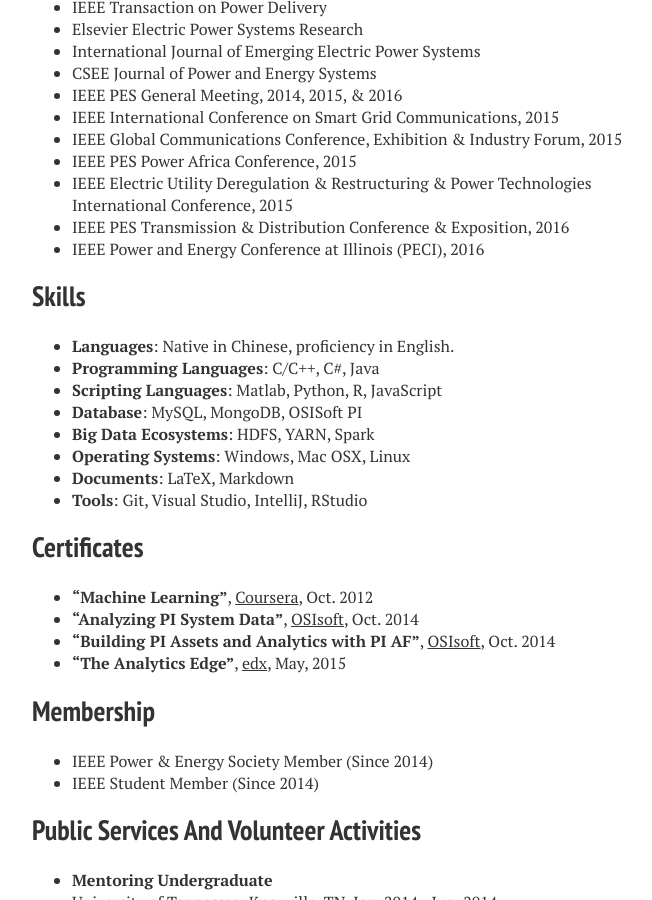
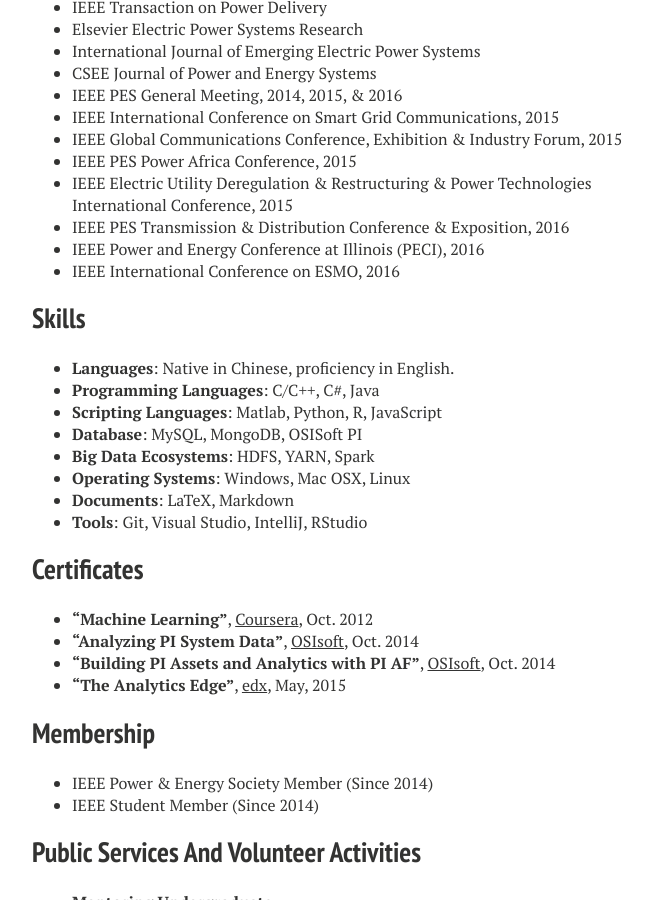
Before and after one commit to JiahuiGuo/jiahuiguo.github.io, a Jekyll site: the page built from cv.md, in a window 1280 px wide and 900 px high, scrolled down 1563 px. Shown: the whole window, without its empty margins (288-940 px from the left). Built offline with Jekyll 4.4.1, drawn with Linux system fonts in a browser that asks for light colours; nearby versions of some CDN libraries.

Commit message:
Update cv.md

```diff
--- a/cv.md
+++ b/cv.md
@@ -76,6 +76,7 @@ Inner Mongolia, China, 2006
 - IEEE Electric Utility Deregulation & Restructuring & Power Technologies International Conference, 2015
 - IEEE PES Transmission & Distribution Conference & Exposition, 2016
 - IEEE Power and Energy Conference at Illinois (PECI), 2016
+- IEEE International Conference on ESMO, 2016
 
 ## Skills
 - **Languages**: Native in Chinese, proficiency in English.
```
